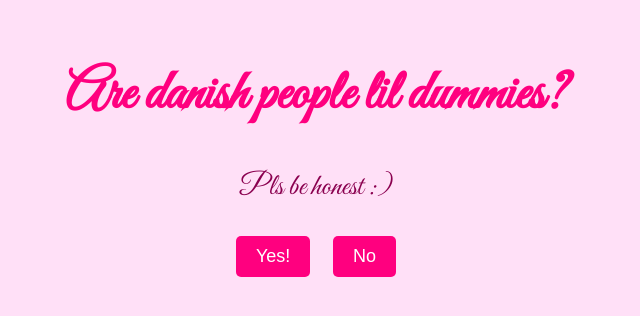
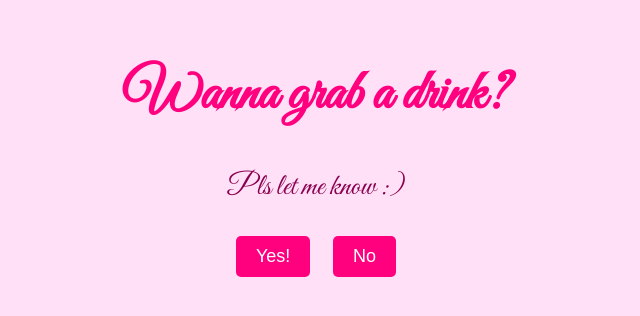
Before and after one commit to Veliiii/Veliiii.github.io, a plain HTML site: page index.html in a window 1280 px wide. Shown: the part 250-566 px from the top of the page, without its empty margins (324-964 px from the left). Drawn offline with Linux system fonts and the light colour scheme.

Commit message:
Update index.html

```diff
--- a/index.html
+++ b/index.html
@@ -12,8 +12,8 @@
 <body>
     <div class="container">
         <div class="content">
-            <h1>Are danish people lil dummies?</h1>
-            <p>Pls be honest :)</p>
+            <h1>Wanna grab a drink?</h1>
+            <p>Pls let me know :)</p>
             <button id="hangoutButton">Yes!</button>
             <button id="noButton">No</button>
         </div>
```
